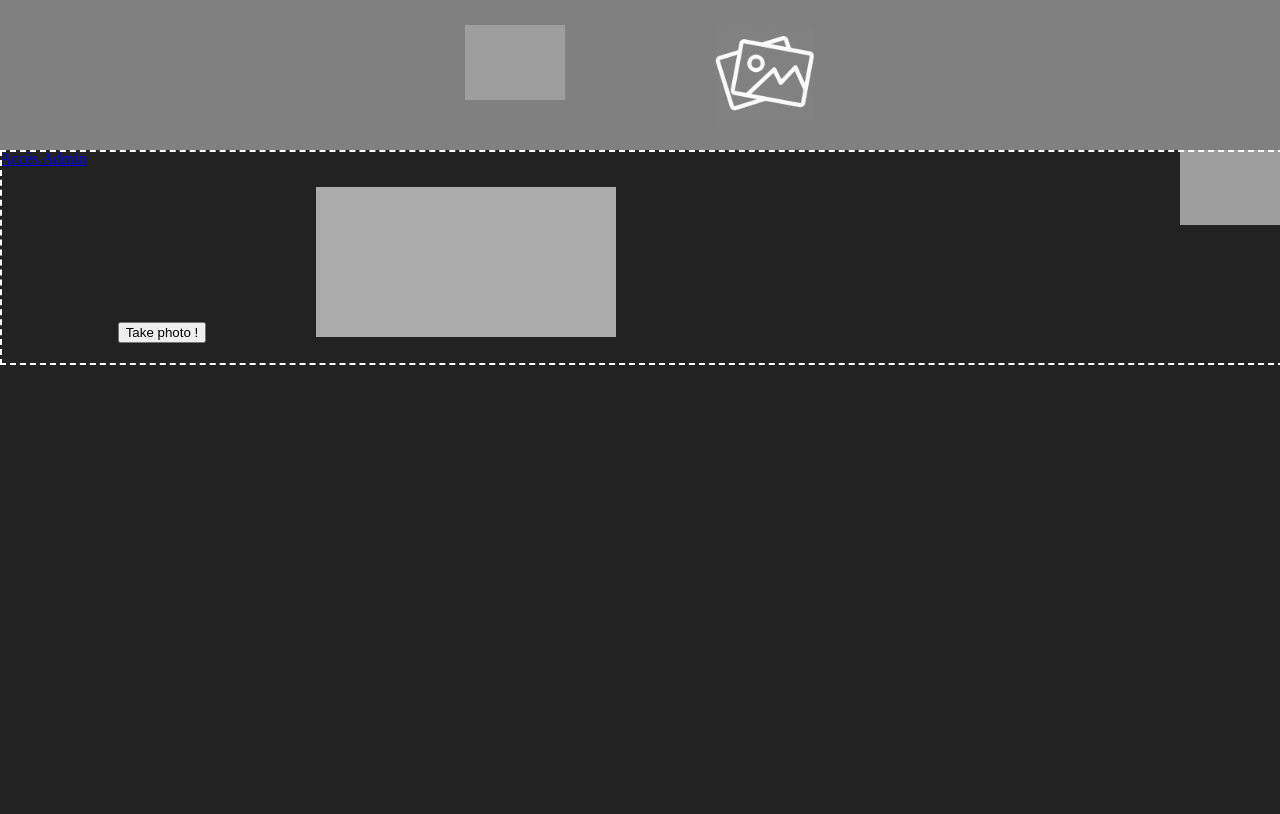
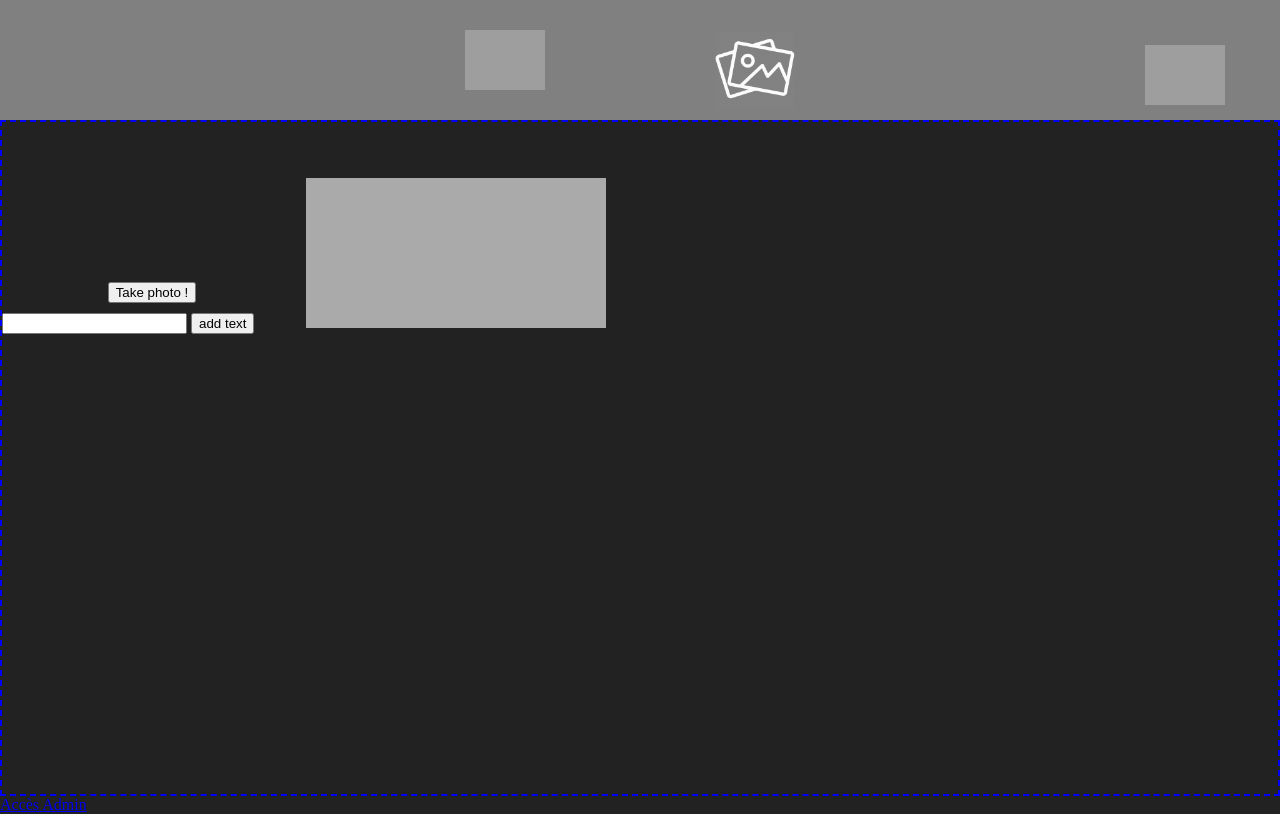
Before and after one commit to jwalle/camagru, a PHP site: page /Home.php in a window 1280 px wide. Before the commit the page ends 365 px from the top, so only its background shows below. Run offline with PHP 8.4, Linux system fonts and the light colour scheme; the visitor is signed in with stand-in values (Sample User, id 1); data that the repository does not hold is empty; a map, chart or similar area stays blank; grey boxes are pictures that could not be loaded.

Commit message:
added text input for canvas

```diff
--- a/capture.js
+++ b/capture.js
@@ -7,7 +7,6 @@
 
     var video = null;
     var canvas = null;
-    var photo = null;
     var snap = null;
 
 
@@ -15,7 +14,7 @@
         video = document.getElementById('video');
         canvas = document.getElementById('canvas');
         snap = document.getElementById('snap');
-
+        text = document.getElementById('text');
 
 //        function getImageDataURL(img) {
 //            var canvas = document.getElementById('canvas');
@@ -67,6 +66,12 @@
             ev.preventDefault();
         }, false);
 
+        text.addEventListener("click", function (ev) {
+            text_value = document.getElementById('textbox1').value;
+            addText(text_value);
+            ev.preventDefault();
+        }, false);
+
         clearphoto();
     }
 
@@ -76,7 +81,6 @@ function clearphoto(){
     context.fillRect(0, 0, canvas.width, canvas.height);
 
     var data = canvas.toDataURL('image/png');
-    //photo.setAttribute('canvas', data);
 }
 
 function takepicture() {
@@ -91,6 +95,12 @@ function takepicture() {
     } else {
         clearphoto();
     }
+}
+
+function addText(text) {
+    var context = canvas.getContext('2d');
+    context.font="40px Georgia";
+    context.fillText(text, 10, 50);
 }
 
 function saveImage() {
--- a/content.php
+++ b/content.php
@@ -14,11 +14,14 @@
 
 <!-- php : GD and image fuctions. image create from string -->
 
-<div class ="header">
+<div class ="wrapper">
 
     <div class="stream">
         <video id="video">Video stream not found.</video>
         <button id="snap">Take photo !</button>
+        <input name="textbox1" id="textbox1" type="text"/>
+        <button id="text">add text</button>
+
     </div>
 
     <canvas id="canvas"></canvas>
--- a/new.css
+++ b/new.css
@@ -1,5 +1,5 @@
 .top_bar {
-  height: 150px;
+  height: 15vh;
   background-color: grey;
 }
 
@@ -14,9 +14,9 @@
 
 .box_menu {
   display:inline-block;
-  height:100px;
+  height:90px;
   width:100px;
-    background-size: 100%;
+    background-size: 80%;
     background-repeat: no-repeat;
 }
 
@@ -30,12 +30,14 @@
 }
 
 .box3 {
-    float: right;
+    position: absolute;
+    right: 35px;
+    top:45px;
     background-image: url("img/logout.png");
 }
 
 .wrapper {
-  height: 100vh;
+  height: 84vh;
     border-color: blue;
     border-style: dashed;
     border-width: 2px;
@@ -68,8 +70,6 @@
 
 .right_side {
   display: inline-block;
-  height: 100%;
-  width:50%;
-  background-color:grey;
-  margin: 0;
+  float: right;
+  margin: 20px;
 }
```
